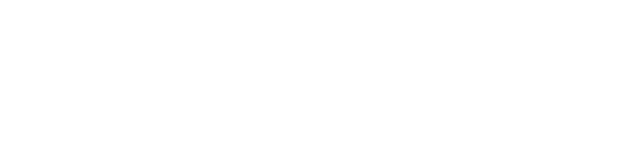
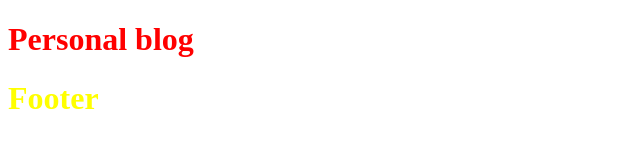
Before and after one commit to Luna-Hazuki2006/Tarea_ingles, a plain HTML site: page index.html in a window 1280 px wide. Shown: the whole page, without its empty margins (0-640 px from the left). Drawn offline with Linux system fonts and the light colour scheme.

Commit message:
Header y footer

```diff
--- a/index.html
+++ b/index.html
@@ -4,9 +4,19 @@
     <meta charset="UTF-8">
     <meta http-equiv="X-UA-Compatible" content="IE=edge">
     <meta name="viewport" content="width=device-width, initial-scale=1.0">
-    <title>Document</title>
+    <title>My own blog</title>
 </head>
 <body>
+    <header style="color: red;">
+        <H1>Personal blog</H1>
+    </header>
+    <main style="color: blue;">
+        <div>
 
+        </div>
+    </main>
+    <footer style="color: yellow;">
+        <h1>Footer</h1>
+    </footer>
 </body>
 </html>
```
